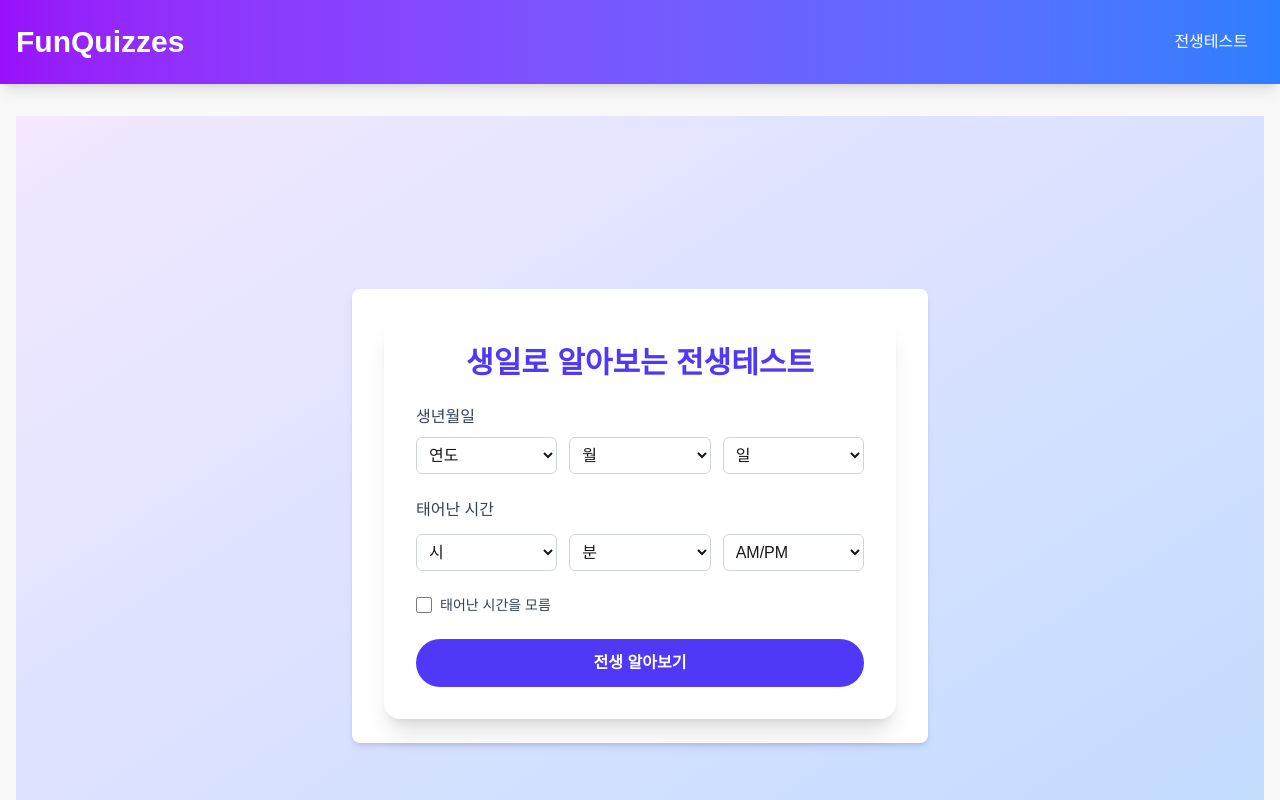
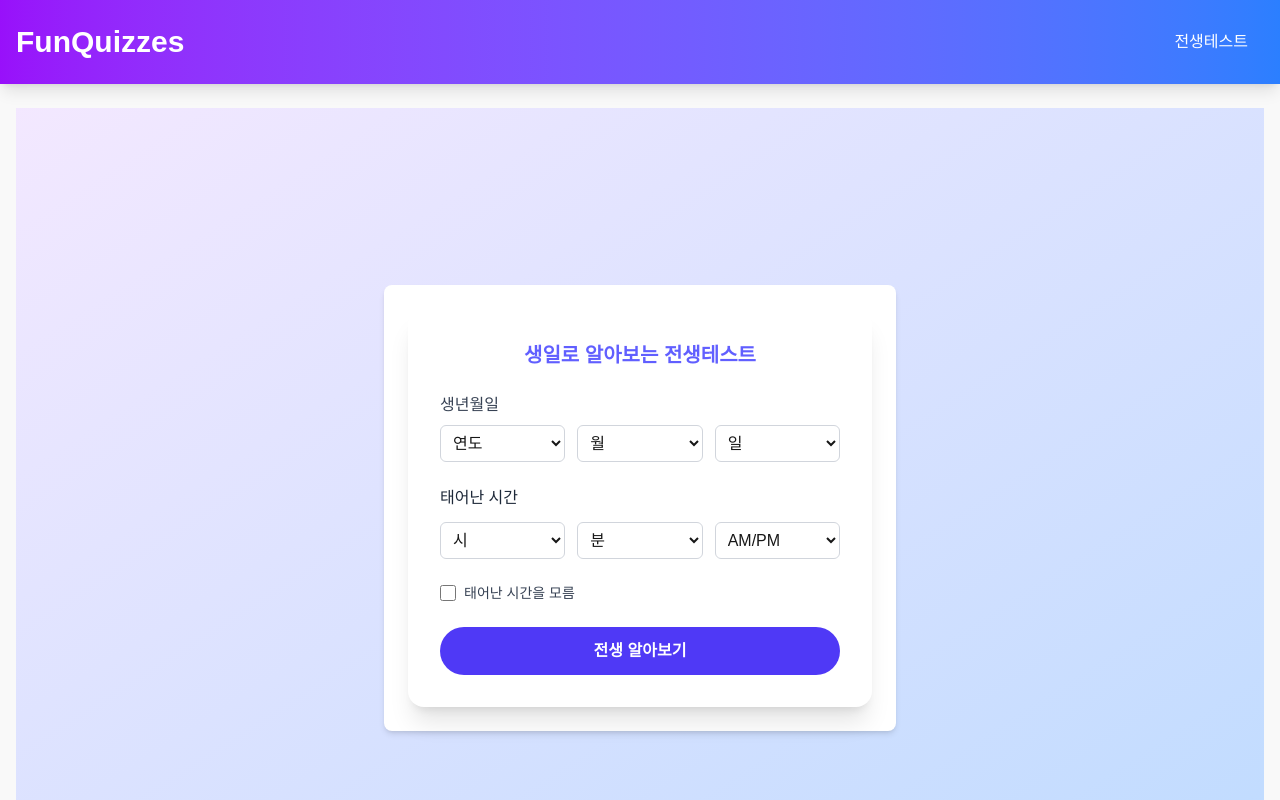
Before and after one commit to gahyun-git/fun_quizzes_frontend, a Next.js app: page /past-life in a window 1280 px wide. Shown: the top 800 px of the page. Built offline with nearby package versions, Linux system fonts and the light colour scheme.

Commit message:
edit> ui

```diff
--- a/app/components/AdsensModal.tsx
+++ b/app/components/AdsensModal.tsx
@@ -19,7 +19,7 @@ export default function AdsenseModal({ onClose }: Props) {
   return (
     <div className="fixed inset-0 bg-black/60 z-50 flex justify-center items-center">
       <div className="bg-white rounded-lg p-6 w-full max-w-sm text-center relative">
-        <p className="font-semibold text-lg mb-4">잠시만 기다려주세요</p>
+        <p className="font-semibold text-lg mb-4">광고주 모집중~!</p>
         <Adsense adSlot="5736158358" className="w-full" />
         <button
           onClick={onClose}
--- a/app/components/InputForm.tsx
+++ b/app/components/InputForm.tsx
@@ -49,7 +49,7 @@ export default function InputForm({
         <div className="fixed inset-0 bg-black/70 z-50 flex items-center justify-center backdrop-blur-sm">
           <div className="bg-white p-6 rounded-2xl shadow-2xl max-w-sm w-full text-center">
             <p className="text-lg font-semibold mb-4 text-gray-800">
-              광고 시청 후 계속됩니다
+              광고주 모집중~! 광고 시청 후 계속됩니다
             </p>
             <Adsense adSlot="5736158358" />
             <button
@@ -64,17 +64,15 @@ export default function InputForm({
 
       <form
         onSubmit={onSubmit}
-        className="bg-white shadow-xl rounded-2xl p-8 max-w-lg mx-auto space-y-6 transform transition-all duration-500 hover:scale-[1.01] animate-fade-in"
+        className="bg-white shadow-xl rounded-2xl px-4 py-6 sm:px-8 sm:py-8 max-w-lg mx-auto space-y-6 animate-fade-in"
       >
-        <h2 className="text-3xl font-bold text-center text-indigo-600">
+        <h2 className="text-xl font-bold text-center text-indigo-500">
           생일로 알아보는 전생테스트
         </h2>
 
         {/* 생년월일 */}
         <div>
-          <label className="block text-gray-700 mb-2 font-medium">
-            생년월일
-          </label>
+          <label className="block text-gray-700 mb-2 font-medium">생년월일</label>
           <div className="grid grid-cols-3 gap-3">
             <select
               ref={yearRef}
@@ -128,12 +126,8 @@ export default function InputForm({
 
         {/* 태어난 시간 */}
         <div className="transition-all duration-300">
-          <div
-            className={`grid grid-cols-3 gap-3 overflow-hidden ${
-              formState.unknownBirthTime ? "opacity-0 h-0" : "opacity-100 h-auto"
-            }`}
-          >
-            <label className="col-span-3 block text-gray-700 font-medium">
+          <div className={`grid grid-cols-3 gap-3 overflow-hidden ${formState.unknownBirthTime ? "opacity-0 h-0" : "opacity-100 h-auto"}`}>
+            <label className="col-span-3 block text-gray-800 font-medium">
               태어난 시간
             </label>
             <select
@@ -188,9 +182,7 @@ export default function InputForm({
           <input
             type="checkbox"
             checked={formState.unknownBirthTime}
-            onChange={(e) =>
-              handleUnknownTimeChange(e.target.checked, setFormState)
-            }
+            onChange={(e) => handleUnknownTimeChange(e.target.checked, setFormState)}
             className="mr-2 h-4 w-4 text-indigo-600 border-gray-300 rounded focus:ring-indigo-500"
             aria-label="태어난 시간을 모름"
             id="unknownBirthTime"
@@ -200,9 +192,7 @@ export default function InputForm({
           </label>
         </div>
 
-        {formState.error && (
-          <p className="text-red-500 text-sm">{formState.error}</p>
-        )}
+        {formState.error && <p className="text-red-500 text-sm">{formState.error}</p>}
 
         <button
           type="submit"
--- a/app/hooks/useDateOptions.ts
+++ b/app/hooks/useDateOptions.ts
@@ -7,7 +7,7 @@ export default function useDateOptions() {
   const months = Array.from({ length: 12 }, (_, i) => String(i + 1));
   const days = Array.from({ length: 31 }, (_, i) => String(i + 1));
   const hours = Array.from({ length: 12 }, (_, i) => String(i + 1)); // 1~12
-  const minutes = Array.from({ length: 6 }, (_, i) => String(i * 10).padStart(2, "0")); // 00~50
+  const minutes = Array.from({ length: 12 }, (_, i) => String(i * 5).padStart(2, "0")); // 00~55
   const ampmList = ["AM", "PM"];
 
   return { years, months, days, hours, minutes, ampmList };
--- a/app/past-life/layout.tsx
+++ b/app/past-life/layout.tsx
@@ -9,7 +9,7 @@ export const metadata = {
 export default function PastLifeLayout({ children }: { children: ReactNode }) {
   return (
     <div className="flex flex-col min-h-screen">
-      <div className="w-full py-2">
+      <div className="w-full py-1 max-h-8 overflow-hidden">
         <Adsense adSlot="6336987696" className="mx-auto w-full max-w-5xl" />
       </div>
 
--- a/app/past-life/page.tsx
+++ b/app/past-life/page.tsx
@@ -71,8 +71,8 @@ export default function PastLifePage() {
   };
 
   return (
-    <div className="min-h-screen flex items-center justify-center bg-gradient-to-br from-purple-100 to-blue-200 p-4">
-      <div className="bg-white rounded-lg shadow-md p-6 max-w-xl w-full">
+    <div className="min-h-screen flex items-center justify-center bg-gradient-to-br from-purple-100 to-blue-200 p-4 sm:p-6">
+      <div className="w-full max-w-lg bg-white rounded-lg shadow-md p-4 sm:p-6">
         <InputForm
           formState={formState}
           setFormState={setFormState}
```
